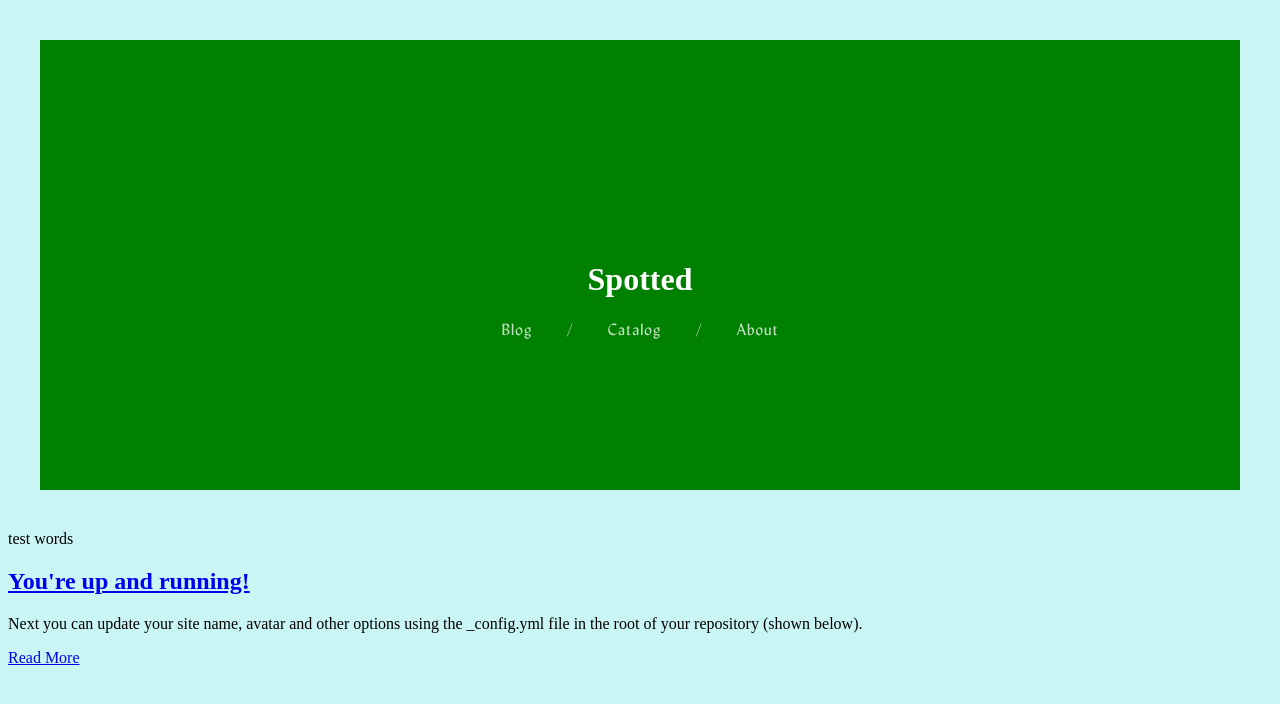
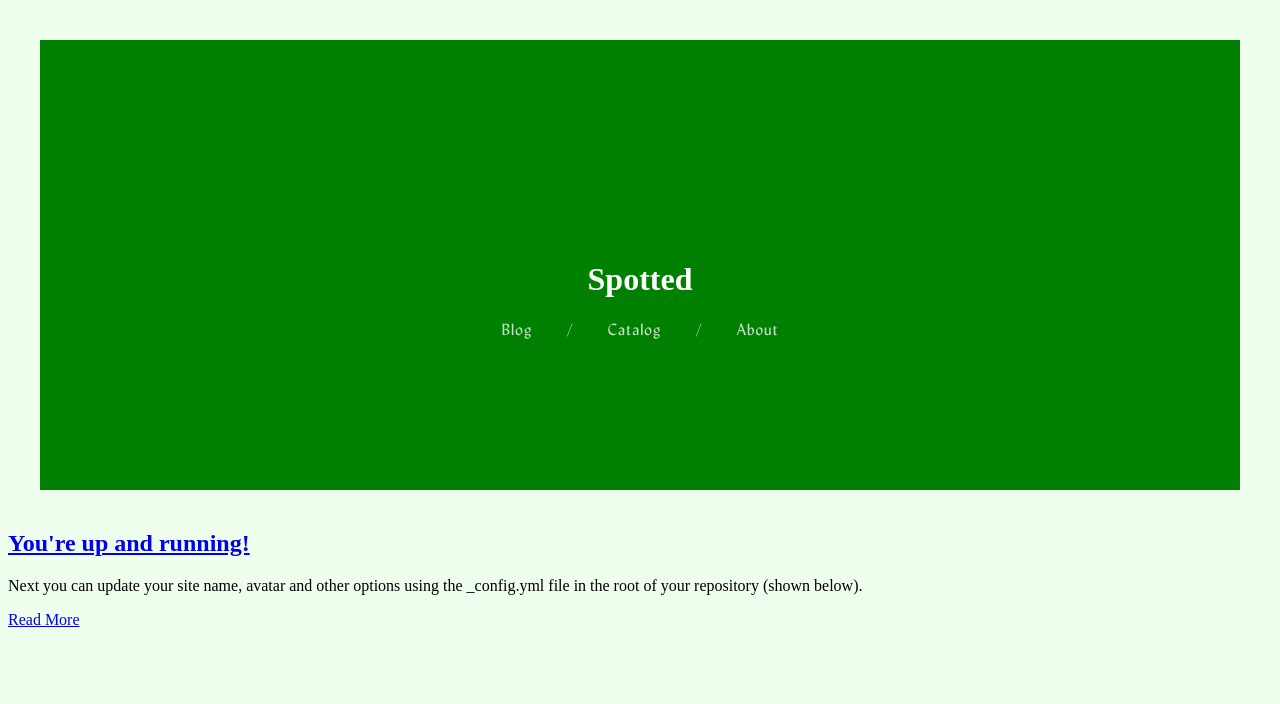
Before and after one commit to qjack001/Spotted, a Jekyll site: the page built from index.html, in a window 1280 px wide. Shown: the top 704 px of the page. Built offline with Jekyll 4.4.1, drawn with Linux system fonts in a browser that asks for light colours.

Commit message:
update background color
sets it to a lighter green

```diff
--- a/_layouts/default.html
+++ b/_layouts/default.html
@@ -22,7 +22,6 @@
                 </nav>
             </div>
         </header>
-        <p>test words</p>
 
         <div id="main" role="main" class="container">
             {{ content }}
--- a/style.css
+++ b/style.css
@@ -80,7 +80,7 @@
 
 :root
 {
-    --background: #caf5f5;
+    --background: #efffed;
     --green: #63ab50;
     --black: #000000;
     --white: #ffffff;
```
